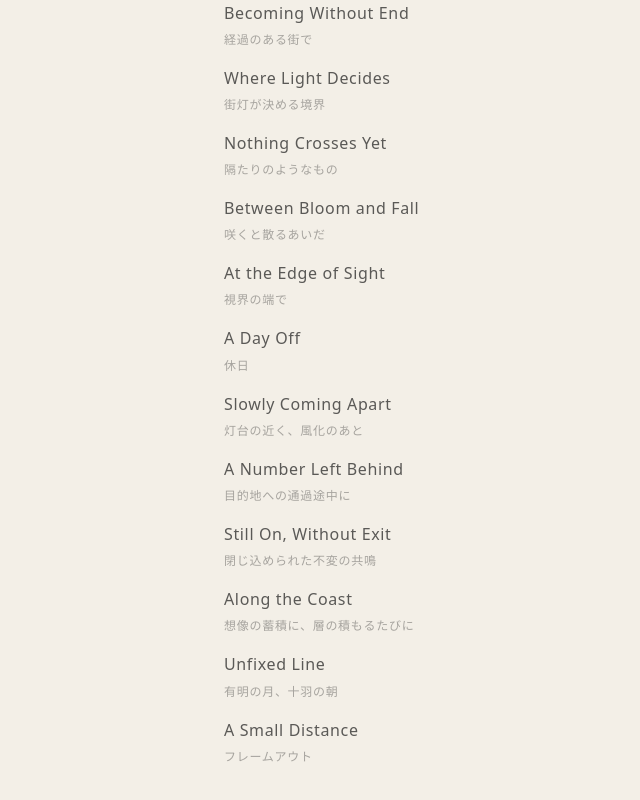
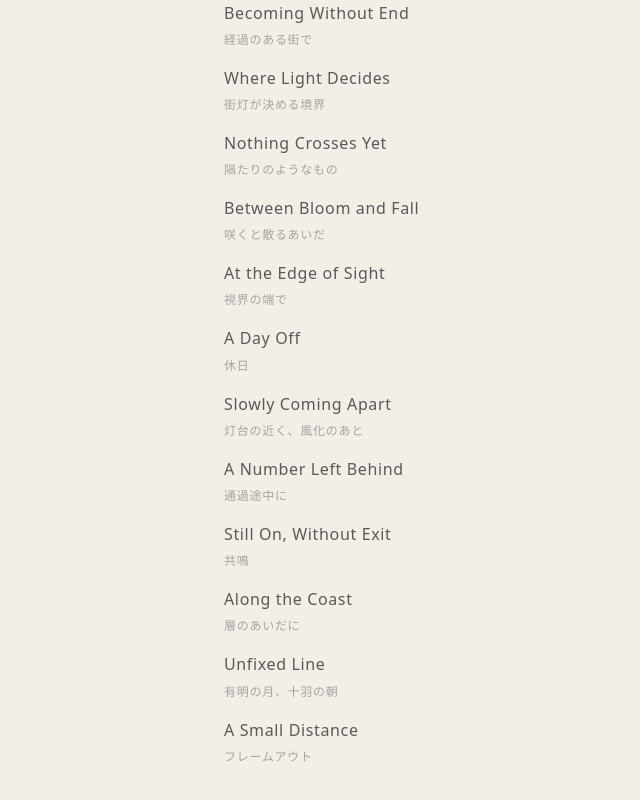
Before and after one commit to rogue-studio/inward, a Next.js app: page /scene in a window 1280 px wide. Shown: the part 326-1126 px from the top of the page, without its empty margins (156-796 px from the left). Built offline with nearby package versions, Linux system fonts and the light colour scheme.

Commit message:
Refine scene captions

```diff
--- a/content/scenes.ts
+++ b/content/scenes.ts
@@ -59,7 +59,7 @@ export const scenes = [
     order: 8,
     slug: "scene-08",
     title: "A Number Left Behind",
-    ja: "目的地への通過途中に",
+    ja: "通過途中に",
     image: "/images/scene/scene-08.jpg",
     caption: "March 2010, Setagaya, along Route 246",
   },
@@ -67,7 +67,7 @@ export const scenes = [
     order: 9,
     slug: "scene-09",
     title: "Still On, Without Exit",
-    ja: "閉じ込められた不変の共鳴",
+    ja: "共鳴",
     image: "/images/scene/scene-09.jpg",
     caption: "December 2011, still lit in 2026",
   },
@@ -75,7 +75,7 @@ export const scenes = [
     order: 10,
     slug: "scene-10",
     title: "Along the Coast",
-    ja: "想像の蓄積に、層の積もるたびに",
+    ja: "層のあいだに",
     image: "/images/scene/scene-10.jpg",
     caption: "May, Yokosuka",
   },
```
